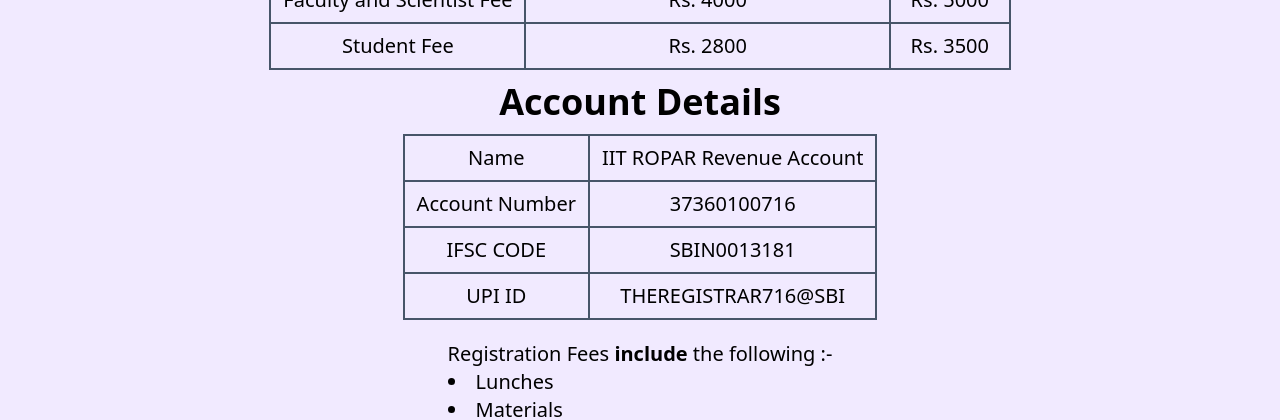
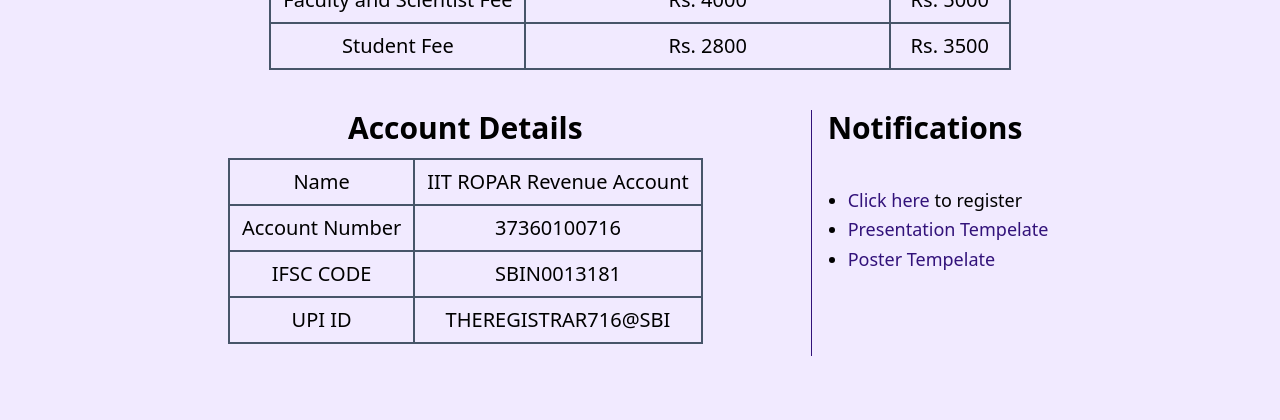
Before and after one commit to itspunkaj/CesaFiesta-React, a React (Vite) app: page /registration in a window 1280 px wide. Shown: the part 350-770 px from the top of the page. Built offline with nearby package versions, Linux system fonts and the light colour scheme.

Commit message:
Registration updated

```diff
--- a/src/Pages/Registration/Registration.jsx
+++ b/src/Pages/Registration/Registration.jsx
@@ -3,8 +3,8 @@
   return (
     <div className="bg-fourthColor pb-20">
       <div className='bg-secondColor'>
-       <div className="flex justify-center md:text-xl py-2 text-black"> The registrations have started.&nbsp; <a className=" text-thirdColor underline "
-       target="_blank" href="">Click Here  </a>&nbsp; to register</div>
+        <div className="flex justify-center md:text-xl py-2 text-black"> The registrations have started.&nbsp; <a className=" text-thirdColor underline "
+          target="_blank" href="">Click Here  </a>&nbsp; to register</div>
       </div>
       <div className="flex justify-center py-3" >
         <div className=" text-3xl md:text-4xl justify-center font-bold">Registration Fees</div>
@@ -39,8 +39,7 @@
           <img src={Qr} className='h-3/6 w-3/12'></img>
         </div> */}
       </div>
-      <div className="flex text-3xl md:text-4xl justify-center font-bold py-3">Account Details</div>
-      <div className='flex text-center justify-center'>
+      {/* <div className='flex text-center justify-center'>
         <table className="table-fixed border-collapse border-spacing-2 border-2 w-auto border-slate-600">
           <tr>
             <td className="text-md md:text-xl border-2 border-slate-600 py-2 px-3">Name</td>
@@ -59,6 +58,43 @@
             <td className="text-md md:text-xl border-2 border-slate-600 py-2 px-3">THEREGISTRAR716@SBI</td>
           </tr>
         </table>
+      </div> */}
+      <div className='flex justify-center'>
+        <div className='justify-center w-[90%] max-w-[1100px] lg:w-[80%] my-10 h-auto min-h-[90%] grid grid-cols-12 divide-x divide-solid divide-firstColor'>
+          <div className="col-span-12 md:col-span-8 pr-2">
+            <div className="flex text-3xl md:text-3xl justify-center font-semibold">Account Details</div>
+            <div className='flex text-center justify-center py-3'>
+              <table className="table-fixed border-collapse border-spacing-2 border-2 w-auto border-slate-600">
+                <tr>
+                  <td className="text-md md:text-xl border-2 border-slate-600 py-2 px-3">Name</td>
+                  <td className="text-md md:text-xl border-2 border-slate-600 py-2 px-3">IIT ROPAR Revenue Account</td>
+                </tr>
+                <tr>
+                  <td className="text-md md:text-xl border-2 border-slate-600 py-2 px-3">Account Number</td>
+                  <td className="text-md md:text-xl border-2 border-slate-600 py-2 px-3">37360100716</td>
+                </tr>
+                <tr>
+                  <td className="text-md md:text-xl border-2 border-slate-600 py-2 px-3">IFSC CODE</td>
+                  <td className="text-md md:text-xl border-2 border-slate-600 py-2 px-3">SBIN0013181</td>
+                </tr>
+                <tr>
+                  <td className="text-md md:text-xl border-2 border-slate-600 py-2 px-3">UPI ID</td>
+                  <td className="text-md md:text-xl border-2 border-slate-600 py-2 px-3">THEREGISTRAR716@SBI</td>
+                </tr>
+              </table>
+            </div>
+          </div>
+          <div className="col-span-12 md:col-span-4 pl-4">
+            <div className="text-3xl font-semibold">Notifications</div>
+            <div className="my-10 text-lg leading-relaxed">
+              <ul className="list-disc pl-5">
+              <li><a className="text-firstColor font-medium hover:text-thirdColor py-2" href='' target='blank_'>Click here </a> to register</li>
+                <li><a className="text-firstColor font-medium hover:text-thirdColor py-3" href='https://docs.google.com/presentation/d/1mPXSCvjDbYVOnD0bi9o0bgFD0vZW4xr3/edit?usp=drivesdk&ouid=101417988739193132902&rtpof=true&sd=true' target='blank_'>Presentation Tempelate</a></li>
+                <li><a className="text-firstColor font-medium hover:text-thirdColor py-3" href='https://docs.google.com/presentation/d/1mQgTIQtOpmEj2hbELKVoTWTv33eUm8jW/edit?usp=drivesdk&ouid=101417988739193132902&rtpof=true&sd=true' target='blank_'>Poster Tempelate</a></li>
+              </ul>
+            </div>
+          </div>
+        </div>
       </div>
       <div className="flex justify-center p-5 leading-loose">
         <div className="flex flex-col">
```
